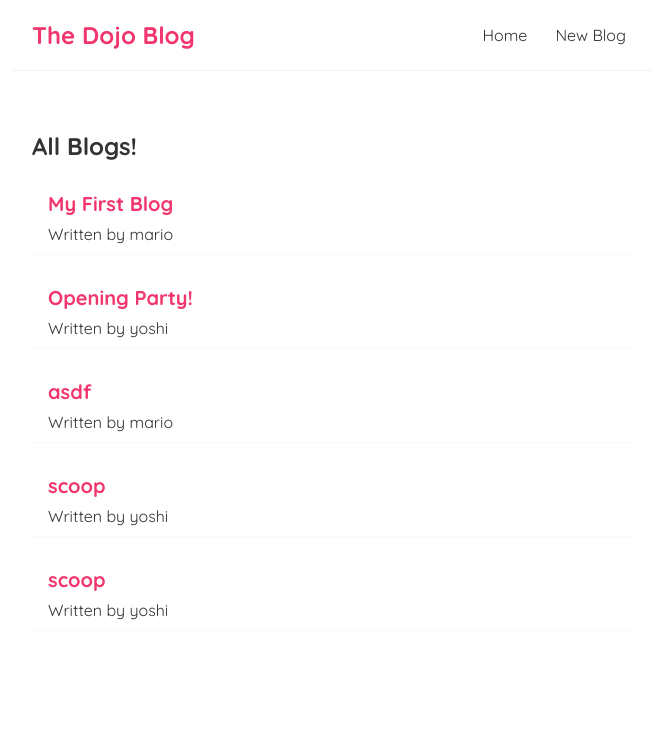
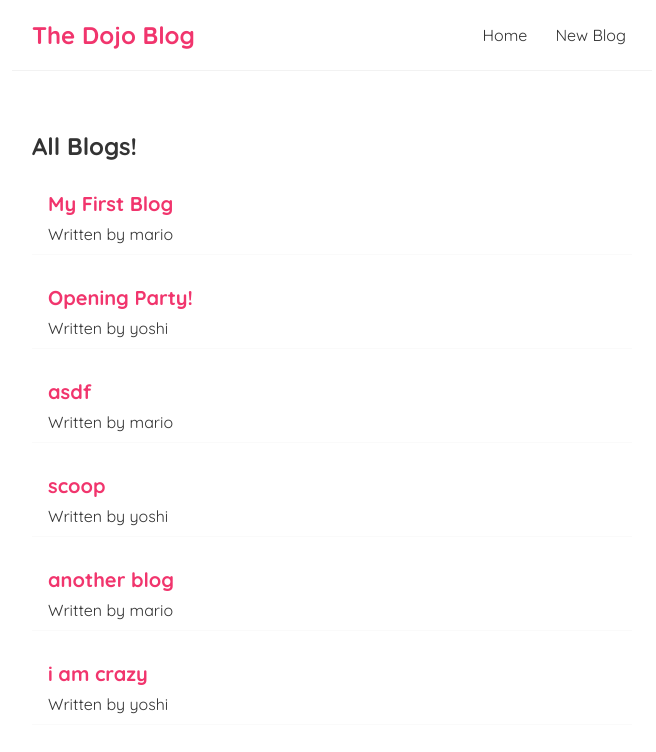
Before and after one commit to mrlcohn/dojo-blog, a React (Create React App) app: page / in a window 1280 px wide. Shown: the top 752 px of the page, without its empty margins (308-964 px from the left). Built offline with nearby package versions, Linux system fonts and the light colour scheme; data requests are answered from the project's data file; the HTML template or start-up script is replaced by a standard one.

Commit message:
Added delete button and 404 page

```diff
--- a/data/db.json
+++ b/data/db.json
@@ -22,13 +22,19 @@
       "title": "scoop",
       "body": "shoop de woop",
       "author": "yoshi",
-      "id": 4
+      "id": 5
     },
     {
-      "title": "scoop",
-      "body": "shoop de woop",
+      "title": "another blog",
+      "body": "by mario, not yoshi",
+      "author": "mario",
+      "id": 6
+    },
+    {
+      "title": "i am crazy",
+      "body": "ajhwekfjlghefsdjafhbdnsjhgbdsjghkfsaebdfkghjsfayeusgbajwkehfbsdjb",
       "author": "yoshi",
-      "id": 5
+      "id": 7
     }
   ]
 }
--- a/src/App.js
+++ b/src/App.js
@@ -3,6 +3,7 @@
 import Create from './Create';
 import { BrowserRouter as Router, Route, Switch } from 'react-router-dom';
 import BlogDetails from './BlogDetails';
+import NotFound from './NotFound';
 
 function App() {
   return (
@@ -20,6 +21,9 @@
             <Route path="/blogs/:id">
               <BlogDetails />
             </Route>
+            <Route path="*">
+              <NotFound />
+            </Route>
           </Switch>
         </div>
       </div>
--- a/src/BlogDetails.js
+++ b/src/BlogDetails.js
@@ -1,9 +1,18 @@
-import { useParams } from "react-router-dom";
+import { useHistory, useParams } from "react-router-dom";
 import useFetch from "./useFetch";
 
 const BlogDetails = () => {
     const { id } = useParams();
     const { data: blog, isPending, error } = useFetch('http://localhost:8000/blogs/' + id);
+    const history = useHistory();
+
+    const handleClick = () => {
+        fetch('http://localhost:8000/blogs/' + blog.id, {
+            method: 'DELETE'
+        }).then(() => {
+            history.push('/');
+        })
+    }
 
     return (
         <div className="blog-details">
@@ -14,6 +23,7 @@
                     <h2>{ blog.title }</h2>
                     <p>Written by { blog.author }</p>
                     <div>{ blog.body }</div>
+                    <button onClick={handleClick}>delete</button>
                 </article>
             )}
         </div>
--- a/src/Create.js
+++ b/src/Create.js
@@ -1,10 +1,12 @@
 import { useState } from "react";
+import { useHistory } from 'react-router-dom';
 
 const Create = () => {
     const [title, setTitle] = useState('');
     const [body, setBody] = useState('');
     const [author, setAuthor] = useState('mario');
     const [isPending, setIsPending] = useState(false);
+    const history = useHistory();
 
     const handleSubmit = e => {
         e.preventDefault();
@@ -19,6 +21,7 @@
         }).then(() => {
             console.log('new blog added');
             setIsPending(false);
+            history.push('/');
         })
     }
 
--- /dev/null
+++ b/src/NotFound.js
@@ -0,0 +1,13 @@
+import { Link } from 'react-router-dom';
+
+const NotFound = () => {
+    return (
+        <div className="not-found">
+            <h2>Sorry</h2>
+            <p>That page cannot be found</p>
+            <Link to='/'>Back to the homepage...</Link>
+        </div>
+    );
+}
+
+export default NotFound;
```
